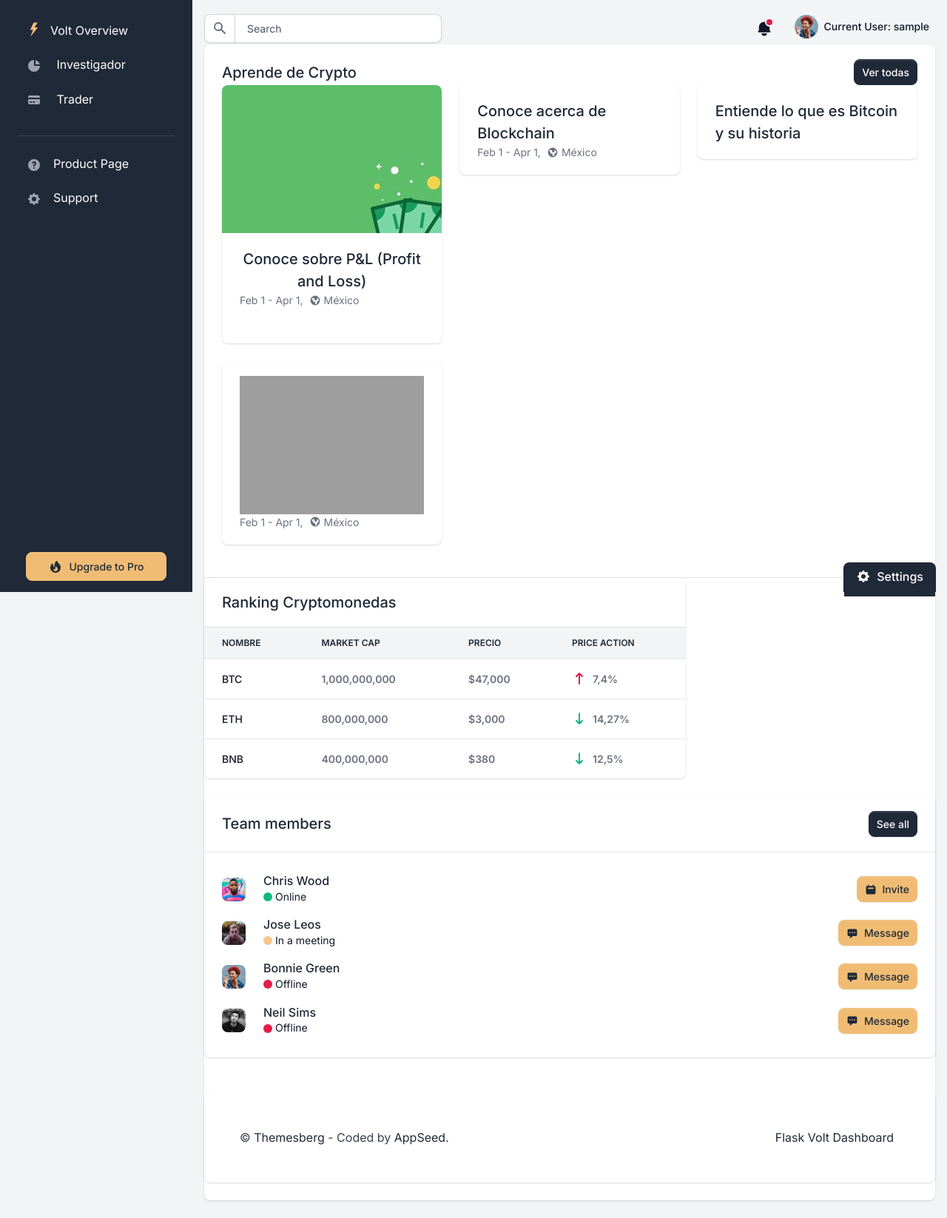
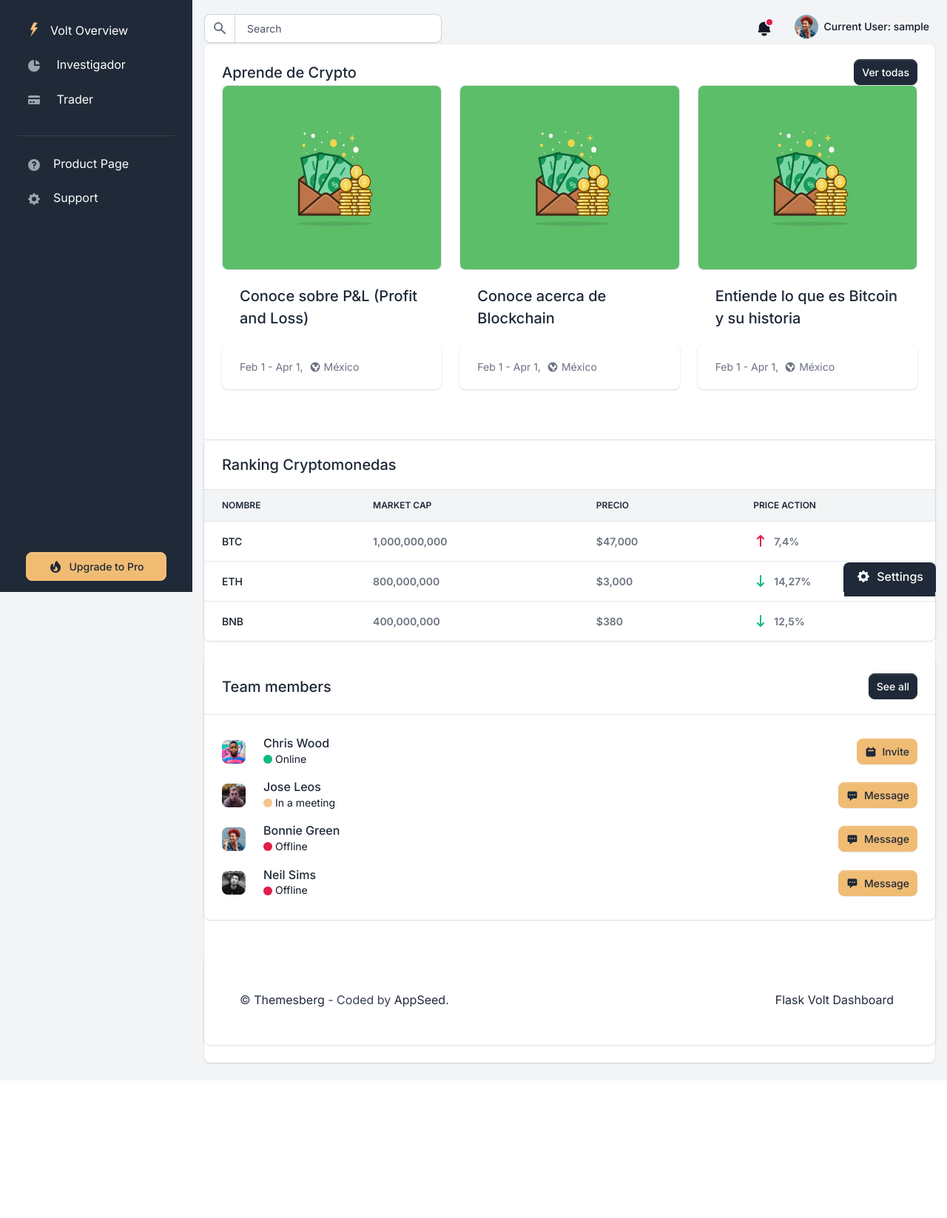
Before and after one commit to Ulises-Tame/CryptoMunity, a Flask app: page /cryptos in a window 1280 px wide. Shown: the whole page at 74% size. After the commit the page ends 1460 px from the top, so only its background shows below. Run offline with Flask 2, Linux system fonts and the light colour scheme; the visitor is signed in with stand-in values (Sample User, id 1); data comes from the database, SQL or seed files in the repository; some libraries are stand-ins or nearby versions; grey boxes are pictures that could not be loaded.

Commit message:
trader profile

```diff
--- a/apps/templates/home/trader.html
+++ b/apps/templates/home/trader.html
@@ -20,35 +20,15 @@
         <div class="row">
             <div class="col-12 col-sm-6 col-xl-4 mb-4">
                 <div class="col-12 mb-4">
-                    <div class="card shadow border-0 text-center p-0">
-                        <div class="profile-cover rounded-top" data-background="/CryptoMunity/apps/static/assets/img/articulos/P&L.jpg"></div>
-                        <div class="card-body pb-5">
-                            <a class="fs-5 fw-bold mb-0" href="">Conoce sobre P&L (Profit and Loss)</a>
+                    <div>
+                        <div class="card border-0">
+                            <img class="card" src="/static/assets/img/articulos/P&L.jpg" height="250" width="370">
                             <div class="">
-                                <small class="d-flex align-items-center text-gray-500">
-                                    Feb 1 - Apr 1,
-                                    <svg class="icon icon-xxs text-gray-500 ms-2 me-1" fill="currentColor" viewBox="0 0 20 20" xmlns="http://www.w3.org/2000/svg"><path fill-rule="evenodd" d="M10 18a8 8 0 100-16 8 8 0 000 16zM4.332 8.027a6.012 6.012 0 011.912-2.706C6.512 5.73 6.974 6 7.5 6A1.5 1.5 0 019 7.5V8a2 2 0 004 0 2 2 0 011.523-1.943A5.977 5.977 0 0116 10c0 .34-.028.675-.083 1H15a2 2 0 00-2 2v2.197A5.973 5.973 0 0110 16v-2a2 2 0 00-2-2 2 2 0 01-2-2 2 2 0 00-1.668-1.973z" clip-rule="evenodd"></path></svg>
-                                    México
-                                </small>
-                            </div>
-                        </div>
-                      </div>
-                </div>
+                                <a class="card-body fs-5 fw-bold mb-0 col d-block d-xl-flex align-items-center" href="">Conoce sobre P&L (Profit and Loss)</a>
                                 <div class="card border-0 shadow">
                                     <div class="card-body">
-                        <img src="apps/static/assets/img/articulos/">
                                         <div class="row d-block d-xl-flex align-items-center">
-                            <!--div class="profile-cover rounded-top"  style="background-image: image();" data-background="/static/assets/img/articulos/P&L.jpg"></div-->
-                            <!--div class="col-12 col-xl-5 text-xl-center mb-3 mb-xl-0 d-flex align-items-center justify-content-xl-center">
-                                <div class="icon-shape icon-shape-primary rounded me-4 me-sm-0">
-                                    <img class="rounded" alt="Image placeholder" src="/static/assets/img/team/profile-picture-1.jpg">
-                                </div>
-                                <div class="d-sm-none">
-                                    <h2 class="h5">Conoce sobre P&L (Profit and Loss)</h2>
-                                    <h3 class="fw-extrabold mb-1">345,678</h3>
-                                </div>
-                            </div-->
-                            <div class="">
+                                            <div>
                                                 <small class="d-flex align-items-center text-gray-500">
                                                     Feb 1 - Apr 1,
                                                     <svg class="icon icon-xxs text-gray-500 ms-2 me-1" fill="currentColor" viewBox="0 0 20 20" xmlns="http://www.w3.org/2000/svg"><path fill-rule="evenodd" d="M10 18a8 8 0 100-16 8 8 0 000 16zM4.332 8.027a6.012 6.012 0 011.912-2.706C6.512 5.73 6.974 6 7.5 6A1.5 1.5 0 019 7.5V8a2 2 0 004 0 2 2 0 011.523-1.943A5.977 5.977 0 0116 10c0 .34-.028.675-.083 1H15a2 2 0 00-2 2v2.197A5.973 5.973 0 0110 16v-2a2 2 0 00-2-2 2 2 0 01-2-2 2 2 0 00-1.668-1.973z" clip-rule="evenodd"></path></svg>
@@ -59,13 +39,22 @@
                                     </div>
                                 </div>
                             </div>
+                        </div>
+                    </div>
+                </div>
+            </div>
 
             <div class="col-12 col-sm-6 col-xl-4 mb-4">
+                <div class="col-12 mb-4">
+                    <div>
+                        <div class="card border-0">
+                            <img class="card" src="/static/assets/img/articulos/P&L.jpg" height="250" width="370">
+                            <div class="">
+                                <a class="card-body fs-5 fw-bold mb-0 col d-block d-xl-flex align-items-center" href="">Conoce acerca de Blockchain</a>
                                 <div class="card border-0 shadow">
                                     <div class="card-body">
                                         <div class="row d-block d-xl-flex align-items-center">
-                            <a class="fs-5 fw-bold mb-0" href="">Conoce acerca de Blockchain</a>
-                            <div class="">
+                                            <div>
                                                 <small class="d-flex align-items-center text-gray-500">
                                                     Feb 1 - Apr 1,
                                                     <svg class="icon icon-xxs text-gray-500 ms-2 me-1" fill="currentColor" viewBox="0 0 20 20" xmlns="http://www.w3.org/2000/svg"><path fill-rule="evenodd" d="M10 18a8 8 0 100-16 8 8 0 000 16zM4.332 8.027a6.012 6.012 0 011.912-2.706C6.512 5.73 6.974 6 7.5 6A1.5 1.5 0 019 7.5V8a2 2 0 004 0 2 2 0 011.523-1.943A5.977 5.977 0 0116 10c0 .34-.028.675-.083 1H15a2 2 0 00-2 2v2.197A5.973 5.973 0 0110 16v-2a2 2 0 00-2-2 2 2 0 01-2-2 2 2 0 00-1.668-1.973z" clip-rule="evenodd"></path></svg>
@@ -76,12 +65,32 @@
                                     </div>
                                 </div>
                             </div>
+                        </div>
+                    </div>
+                </div>
+            </div>
 
             <div class="col-12 col-sm-6 col-xl-4 mb-4">
+                <div class="col-12 mb-4">
+                    <div>
+                        <div class="card border-0">
+                            <img class="card" src="/static/assets/img/articulos/P&L.jpg" height="250" width="370">
+                            <div class="">
+                                <a class="card-body fs-5 fw-bold mb-0 col d-block d-xl-flex align-items-center" href="">Entiende lo que es Bitcoin y su historia</a>
                                 <div class="card border-0 shadow">
                                     <div class="card-body">
                                         <div class="row d-block d-xl-flex align-items-center">
-                            <a class="fs-5 fw-bold mb-0" href="">Entiende lo que es Bitcoin y su historia</a>
+                                            <div>
+                                                <small class="d-flex align-items-center text-gray-500">
+                                                    Feb 1 - Apr 1,
+                                                    <svg class="icon icon-xxs text-gray-500 ms-2 me-1" fill="currentColor" viewBox="0 0 20 20" xmlns="http://www.w3.org/2000/svg"><path fill-rule="evenodd" d="M10 18a8 8 0 100-16 8 8 0 000 16zM4.332 8.027a6.012 6.012 0 011.912-2.706C6.512 5.73 6.974 6 7.5 6A1.5 1.5 0 019 7.5V8a2 2 0 004 0 2 2 0 011.523-1.943A5.977 5.977 0 0116 10c0 .34-.028.675-.083 1H15a2 2 0 00-2 2v2.197A5.973 5.973 0 0110 16v-2a2 2 0 00-2-2 2 2 0 01-2-2 2 2 0 00-1.668-1.973z" clip-rule="evenodd"></path></svg>
+                                                    México
+                                                </small>
+                                            </div>
+                                        </div>
+                                    </div>
+                                </div>
+                            </div>
                         </div>
                     </div>
                 </div>
@@ -91,7 +100,7 @@
         </div>
     </div>
     <div class="row">
-        <div class="col-12 col-xl-8">
+        <div class="col-12 col-xl-12">
             <div class="row">
                 <div class="col-12 mb-4">
                     <div class="card border-0 shadow">
```
Lines whose indentation alone changed are shown as unchanged.
